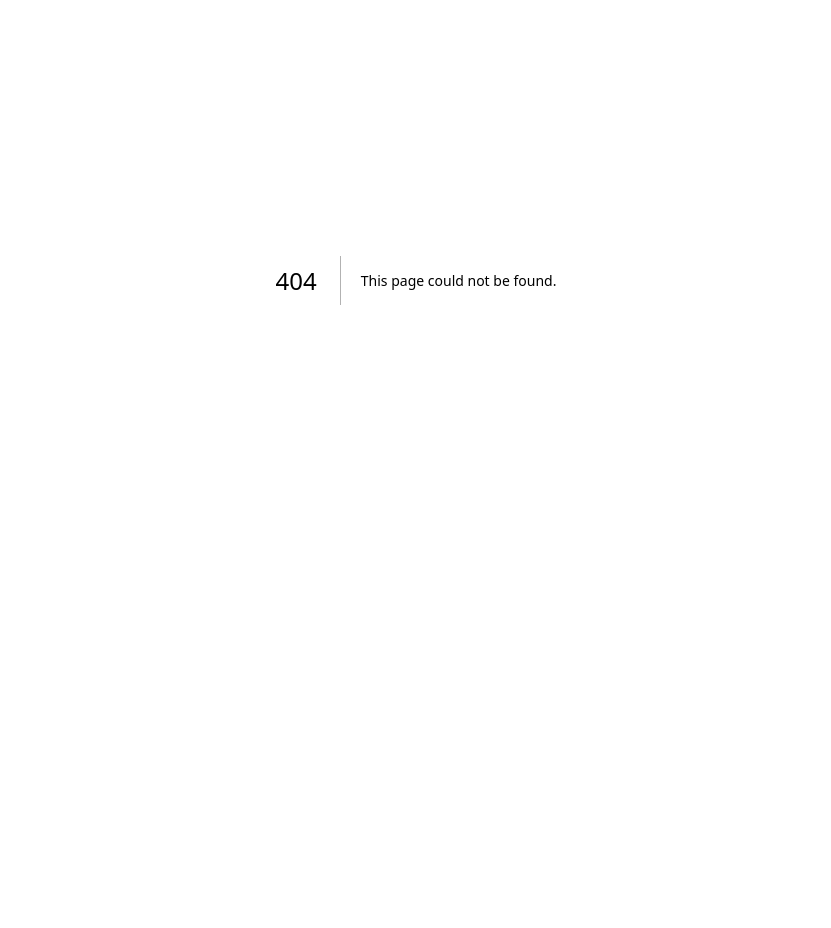
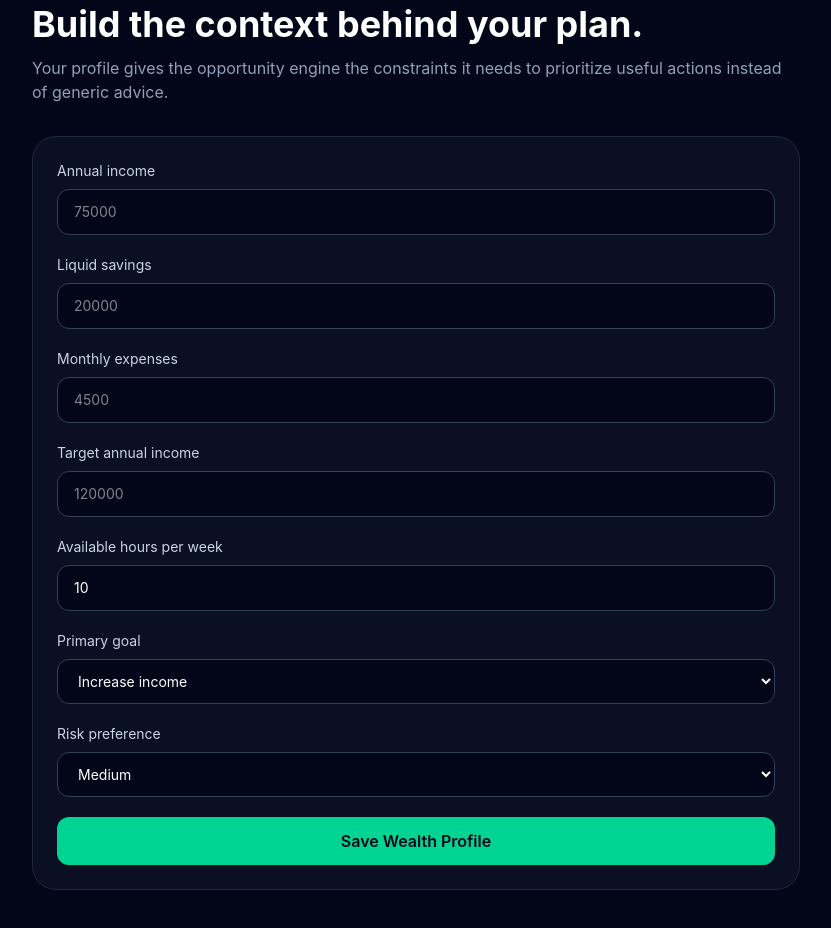
Before and after one commit to GriffinInfinity/Business3, a Next.js app: page /profile in a window 1280 px wide. Before the commit this address had no page. Shown: the part 120-1048 px from the top of the page, without its empty margins (224-1055 px from the left). Before the commit the page ends 800 px from the top, so only its background shows below. Built offline with nearby package versions, Linux system fonts and the light colour scheme.

Commit message:
Add WealthOS profile experience

```diff
--- /dev/null
+++ b/src/app/profile/page.tsx
@@ -0,0 +1,27 @@
+'use client';
+
+import Link from 'next/link';
+import { FormEvent, useState } from 'react';
+
+const initial = { annualIncome: '', liquidSavings: '', monthlyExpenses: '', targetIncome: '', availableHoursPerWeek: '10', primaryGoal: 'income', riskTolerance: 'medium' };
+
+export default function ProfilePage() {
+  const [form, setForm] = useState(initial);
+  const [status, setStatus] = useState('');
+
+  async function submit(event: FormEvent) {
+    event.preventDefault(); setStatus('Saving...');
+    const response = await fetch('/api/profile', { method: 'PUT', headers: { 'Content-Type': 'application/json' }, body: JSON.stringify({ ...form, ...Object.fromEntries(['annualIncome','liquidSavings','monthlyExpenses','targetIncome','availableHoursPerWeek'].map((key) => [key, Number(form[key as keyof typeof form])])) }) });
+    const data = await response.json();
+    setStatus(response.ok ? `Profile saved · ${data.completeness}% complete` : (data.error ?? 'Unable to save profile.'));
+  }
+
+  const input = (label: string, key: keyof typeof form, placeholder: string) => <label className="block text-sm text-slate-300"><span className="mb-2 block">{label}</span><input required value={form[key]} onChange={(e) => setForm({ ...form, [key]: e.target.value })} placeholder={placeholder} className="w-full rounded-xl border border-slate-700 bg-slate-950 px-4 py-3 text-white outline-none focus:border-emerald-400" /></label>;
+
+  return <main className="min-h-screen bg-slate-950 px-6 py-10 text-white"><div className="mx-auto max-w-3xl"><Link href="/dashboard" className="text-sm text-slate-400 hover:text-white">← Command Center</Link><p className="mt-8 text-sm font-medium text-emerald-300">WEALTHOS · YOUR PROFILE</p><h1 className="mt-2 text-4xl font-bold">Build the context behind your plan.</h1><p className="mt-3 text-slate-400">Your profile gives the opportunity engine the constraints it needs to prioritize useful actions instead of generic advice.</p>
+    <form onSubmit={submit} className="mt-8 space-y-5 rounded-3xl border border-slate-800 bg-slate-900/60 p-6">{input('Annual income','annualIncome','75000')}{input('Liquid savings','liquidSavings','20000')}{input('Monthly expenses','monthlyExpenses','4500')}{input('Target annual income','targetIncome','120000')}{input('Available hours per week','availableHoursPerWeek','10')}
+      <label className="block text-sm text-slate-300"><span className="mb-2 block">Primary goal</span><select value={form.primaryGoal} onChange={(e) => setForm({ ...form, primaryGoal: e.target.value })} className="w-full rounded-xl border border-slate-700 bg-slate-950 px-4 py-3 text-white"><option value="income">Increase income</option><option value="savings">Build savings</option><option value="business">Build or buy a business</option><option value="stability">Increase stability</option></select></label>
+      <label className="block text-sm text-slate-300"><span className="mb-2 block">Risk preference</span><select value={form.riskTolerance} onChange={(e) => setForm({ ...form, riskTolerance: e.target.value })} className="w-full rounded-xl border border-slate-700 bg-slate-950 px-4 py-3 text-white"><option value="low">Low</option><option value="medium">Medium</option><option value="high">High</option></select></label>
+      <button className="w-full rounded-xl bg-emerald-400 px-5 py-3 font-semibold text-slate-950 hover:bg-emerald-300">Save Wealth Profile</button>{status && <p className="text-sm text-emerald-300">{status}</p>}
+    </form></div></main>;
+}
```
